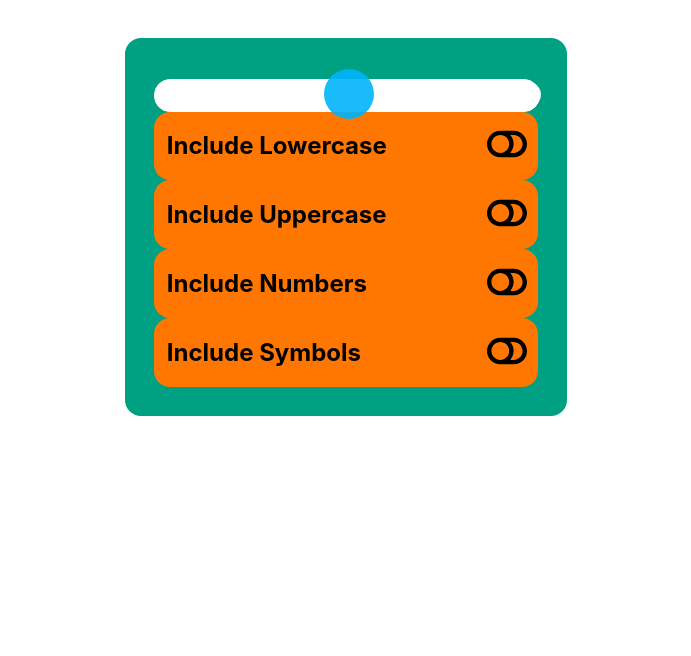
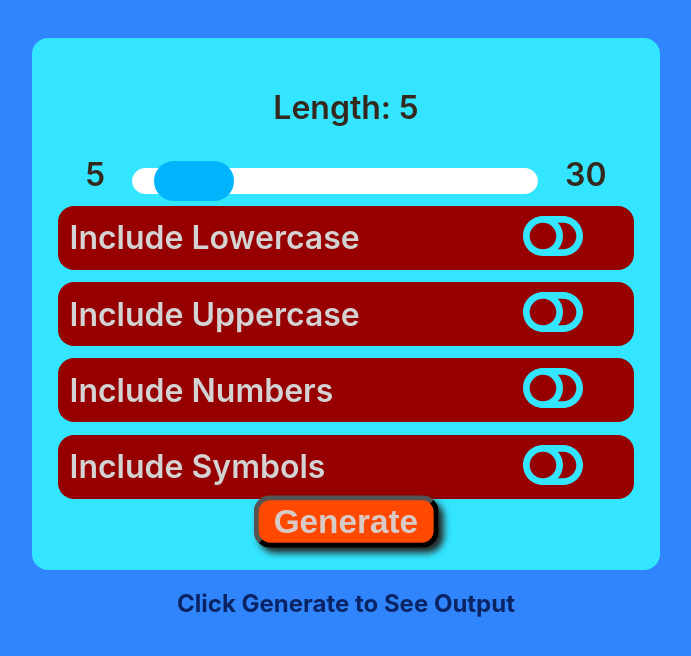
Before and after one commit to CodyMurr/random-password-generator, a React (Create React App) app: page / in a window 1280 px wide. Shown: the top 656 px of the page, without its empty margins (294-985 px from the left). Built offline with nearby package versions, Linux system fonts and the light colour scheme.

Commit message:
add more styleing to generator and finish state functionality

```diff
--- a/src/App.css
+++ b/src/App.css
@@ -1,6 +1,6 @@
 .App {
   align-items: center;
-  /* background-color: rgb(255, 170, 0); */
+  background-color: #3185FC;
   width: 100vw;
   height: 100vh;
 }
@@ -14,12 +14,15 @@
 }
 
 .form-container {
-  background-color: #00a183;
+  background-color: #34E5FF;
   border-radius: 1em;
   margin-top: 3%;
-  width: 30%;
-  height: 40vh;
+  width: 45%;
+  height: 60vh;
   justify-content: center;
-  border: 3px solid #00a183;
   padding: 2%;
 }
+
+.App .output h1 {
+  color: #0A2463;
+}
--- a/src/App.js
+++ b/src/App.js
@@ -1,16 +1,22 @@
 import "./App.css";
 import { generate } from "./utilities/generator";
+import {useState} from 'react';
 import PasswordForm from "./components/PasswordForm/PasswordForm";
 
 export default function App() {
-
+  const [result, setResult] = useState(null);
 
   return (
       <div className="App flex col">
         <section className='form-container flex'>
-
           <PasswordForm />
         </section>
+        <section className='output flex'>
+          <h1>
+            {result ? result : 'Click Generate to See Output'}
+          </h1>
+        </section>
+
       </div>
   );
 }
--- a/src/components/Checkbox/Checkbox.css
+++ b/src/components/Checkbox/Checkbox.css
@@ -1,7 +1,7 @@
 .container-check {
     width: 100%;
     border-radius: 1em;
-    background-color: #ff7700;
+    background-color: #970000;
 }
 
 .Checkbox {
@@ -14,11 +14,12 @@
 
 .Checkbox h2 {
     width: 80%;
+    color: #d3d3d3;
     /* border: 1px solid; */
 }
 
 .Checkbox span {
     /* border: 1px solid; */
-    width: 10%;
+    width: 20%;
     cursor: pointer;
 }
--- a/src/components/Checkbox/Checkbox.jsx
+++ b/src/components/Checkbox/Checkbox.jsx
@@ -16,7 +16,7 @@ export default function Checkbox({ name, value, editParameters}) {
             <h2>Include {capitalize(name)}</h2>
             <span>
 
-            {isChecked ? <FaToggleOn size={40} /> : <FaToggleOff size={40} /> }
+            {isChecked ? <FaToggleOn size={60} style={{color: '#34E5FF'}} /> : <FaToggleOff size={60} style={{color: '#34E5FF'}} /> }
             </span>
         </section>
     </div>
--- a/src/components/PasswordForm/PasswordForm.css
+++ b/src/components/PasswordForm/PasswordForm.css
@@ -1,5 +1,36 @@
 .PasswordForm {
     width: 100%;
-    background-color: #00a183;
+    background-color: #34E5FF;
     justify-content: space-evenly;
+    align-items: center;
+
 }
+
+.PasswordForm h2 {
+    font-size: 2em;
+    font-weight: 600;
+    margin: 2%;
+    color: #35281D;
+}
+
+.PasswordForm .minMax {
+    width: 100%;
+    justify-content: space-evenly;
+    align-items: flex-end;
+    /* border: 1px solid; */
+    font-size: 2em;
+    font-weight: 600;
+    color: #35281D;
+
+}
+
+.PasswordForm button {
+    transform: scale(2.5);
+    background-color: #ff4800;
+
+    color: #D8CBC7;
+    border-radius: .5em;
+    font-weight: 600;
+    cursor: pointer;
+    box-shadow: 2px 2px 3px #252320;
+}
--- a/src/components/PasswordForm/PasswordForm.jsx
+++ b/src/components/PasswordForm/PasswordForm.jsx
@@ -23,16 +23,27 @@ export default function PasswordForm() {
             setPassParams([
                 ...passParams.filter(p => p !== param)
             ]);
+        }
+    }
 
-        }
-
+    function handleChange(e) {
+        e.preventDefault();
+        setLength({
+            ...length,
+            value: e.target.value
+        });
     }
-    console.log(passParams)
     const opts = chars.map((c) => <Checkbox name={c} value={charObj[c]} key={c} editParameters={editParameters} />)
 return (
     <form className="PasswordForm flex col">
-        <Slider />
+        <h2>Length: {length.value}</h2>
+        <span className="flex minMax">
+            {length.min}
+            <Slider length={length} handleChange={handleChange} />
+            {length.max}
+        </span>
         {opts}
+        <button type="submit">Generate</button>
     </form>
     );
 }
--- a/src/components/Slider/Slider.css
+++ b/src/components/Slider/Slider.css
@@ -1,6 +1,6 @@
 .container-slide {
     margin-top: 3%;
-    width: 100%;
+    width: 70%;
     position: relative;
     align-items: center;
     justify-content: space-evenly;
@@ -11,27 +11,25 @@
 
   .container-slide .Slider {
     appearance: none;
-    width: 100%;
-    height: 25px;
+    width: 90%;
+    height: 20px;
     background-color: #ffffff;
     outline: none;
-    opacity: 0.9;
+    opacity: 1;
     transition: opacity 0.2s;
     border-radius: 1em;
-  }
-
-  .container-slide .Slider:hover {
-    opacity: 1;
+    padding: 0;
   }
 
   .container-slide .Slider::-webkit-slider-thumb {
     -webkit-appearance: none;
     appearance: none;
-    width: 50px;
-    height: 50px;
+    width: 80px;
+    height: 40px;
     background: #01b4fb;
-    border-radius: 50%;
+    border-radius: 2em;
     cursor: pointer;
+    margin: 0;
   }
 
   .container-slide .Slider::-moz-range-thumb {
--- a/src/components/Slider/Slider.jsx
+++ b/src/components/Slider/Slider.jsx
@@ -1,7 +1,8 @@
 import './Slider.css'
 
-export default function Slider() {
-    return <div className="container-slide">
-        <input type="range" className="Slider" />
+export default function Slider({ length, handleChange }) {
+
+    return <div className="container-slide flex">
+        <input type="range" className="Slider" name='length' value={length.value} min={length.min} max={length.max} step='1' onChange={handleChange} />
     </div>
 }
```
